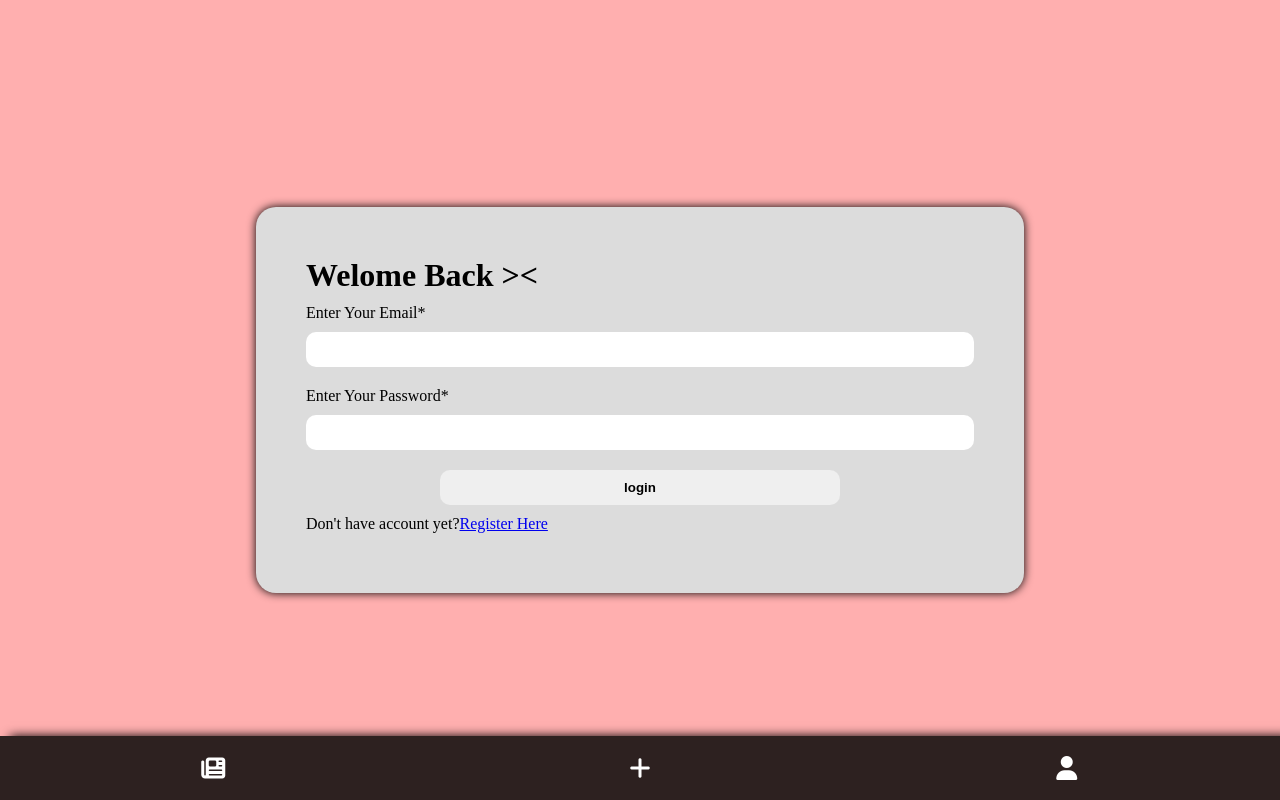
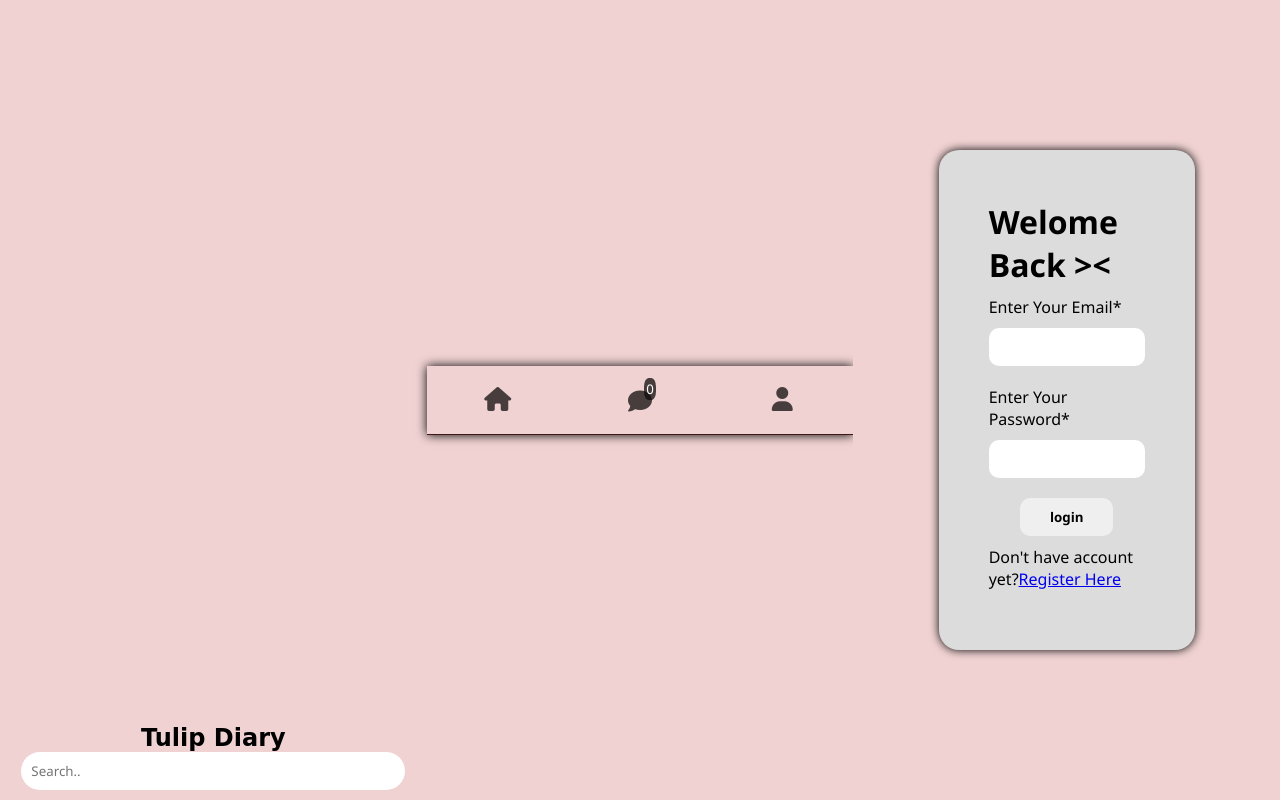
Before and after one commit to PhyoeKyawThan/re-tulip-diary, a Flask app: template app/templates/base.html in a window 1280 px wide. Run offline with Flask 3, Linux system fonts and the light colour scheme; the template is opened without the code that fills it, so the values that code supplies are empty; some libraries are stand-ins or nearby versions.

Commit message:
[ added ] home page frontend added, not finished yet

```diff
--- a/app/actions.py
+++ b/app/actions.py
@@ -15,6 +15,7 @@ def allowed_file(filename: str):
     return '.' in filename and \
         filename.rsplit('.', 1)[1].lower() in ALLOWED_EXTENSIONS
 
+# comment (/action/comment)
 @actions.route("/comment", methods=["POST", "GET"])
 def comment():
     """
@@ -54,6 +55,7 @@ def comment():
         })
     return render_template("errors/method_not_allowed.html")
 
+# post(action/post_upload)
 @actions.route("/post_upload", methods=["POST", "GET"])
 def upload_post():
     """
@@ -86,7 +88,8 @@ def upload_post():
             db.session.close()
             return jsonify(response_data)
     return render_template("errors/method_not_allowed.html")
-
+#
+# image upload (/action/upload_image)
 @actions.route("/upload_image", methods=["POST", "GET"])
 def upload_image():
     """
--- a/app/templates/base.html
+++ b/app/templates/base.html
@@ -1,94 +1,146 @@
 <!DOCTYPE html>
 <html lang="en">
-
 <head>
     <meta charset="UTF-8">
-    <meta http-equiv="X-UA-Compatible" content="IE=edge">
     <meta name="viewport" content="width=device-width, initial-scale=1.0">
     <script src="https://kit.fontawesome.com/04be286e27.js" crossorigin="anonymous"></script>
-    <title>{{ title }}</title>
+    <title>{% block title %}{% endblock %}</title>
     <style>
-        * {
+        *{
             width: 100%;
             margin: auto;
-            padding: 0;
             box-sizing: border-box;
+            font-family: 'Segoe UI', Tahoma, Geneva, Verdana, sans-serif;
         }
 
-        html,
-        body {
+        html, body{
             height: 100%;
-        }
-
-        .nav {
-            position: fixed;
-            bottom: 0;
-            height: fit-content;
-            display: flex;
-            justify-content: center;
-            align-items: center;
-            box-shadow: 10px 0 10px black;
-        }
-
-        .nav .nav-item {
-            text-align: center;
-            padding: 10px;
-            background-color: rgba(10, 10, 9, 0.856);
-            font-size: 1.5em;
-            cursor: pointer;
-        }
-
-        .nav-item i {
-            width: fit-content;
-            padding: 10px;
-            color: white;
-            border-radius: 50%;
-        }
-
-        .nav-item i:hover {
-            background-color: white;
-            color: black;
         }
 
         .container{
             height: 100%;
-            background-color: rgba(255, 0, 0, 0.171);
+            background-color: rgb(240, 210, 210);
+        }
+
+        .container .search{
+            display: flex;
+            flex-direction: column;
+            margin-bottom: 10px;
+        }
+        .search .header{
+            width: fit-content;
+            font-family: cursive;
+            font-weight: bold;
+            font-size: 1.5em;
+        }
+        .search .search-input{
+            width: 90%;
+        }
+
+        .search-input input{
+            border-radius: 20px;
+            border: none;
+            padding: 10px;
+        }
+        .container .nav{
+            display: flex;
+            flex-direction: row;
+            justify-content: center;
+            align-items: center;
+            border-bottom: 1px solid rgb(65, 22, 22);
+            box-shadow: 0 0 10px;
+        }
+
+        .nav .nav-item{
+            width: 30%;
+            text-align: center;
+            margin: 10px auto;
+        }
+
+        .nav-item i{
+            font-size: 1.5em;
+            color: rgba(15, 12, 12, 0.753);
+        }
+
+        .nav .comment{
+            position: relative;
+            top: -9px;
+        }
+        .comment .count{
+            position: relative;
+            top: 10px;
+            left: 10px;
+            background-color: rgba(15, 12, 12, 0.753);
+            color: white;
+            padding: 2px;
+            border-radius: 40%;
+        }
+
+
+        .display{
+            height: 100%;
+            background-color: rgb(240, 210, 210);
             overflow: scroll;
-            scroll-behavior: smooth;
         }
+
+
     </style>
 </head>
+<body>
+    <div class="container">
+        <div class="search">
+            <div class="header">
+                Tulip Diary
+            </div>
+            <div class="search-input">
+                <input type="search" name="search" id="search" placeholder="Search..">
+            </div>
+        </div>
+        <!-- search -->
+        <div class="nav">
+            <div class="nav-item" id="home">
+                <i class="fa-solid fa-house"></i>
+            </div>
+            <div class="nav-item comment" id="comment">
+                <small class="count">0</small>
+                <i class="fa-solid fa-comment" title="Comment"></i>
+            </div>
+            <div class="nav-item" id="profile">
+                <i class="fa-solid fa-user" title="Profile"></i>
+            </div>
+        </div>
+        <!-- nav -->
 
-<body>
-    <div class="nav">
-        <div class="nav-item"><i id="home" class="fa-solid fa-newspaper"></i></div>
-        <div class="nav-item"><i id="post-area" class="fa-solid fa-plus"></i></div>
-        <div class="nav-item"><i id="profile" class="fa-solid fa-user"></i></div>
+        <div class="display" id="display">
+
+        </div>
+        <!-- display -->
     </div>
-    <div class="container" id="container"></div>
     <script>
+        const tabs = document.querySelectorAll(".nav .nav-item");
         window.onload = ()=>{
-            fetch("/", {
-                    method: "GET"
-                }).then(response => response.text())
-                    .then(data => document.getElementById("container").innerHTML = data )
-                    .catch(error => console.error(error))
+            // default open home page starting window.onload
+            fetch("/home", {
+                    method: "GET",
+                })
+                .then( response => response.text() )
+                .then( data => {
+                    document.getElementById("display").innerHTML = data;
+                })
+                .catch( error => console.error("Error: ", error));
         }
-        const nav_items = document.querySelectorAll(".nav .nav-item i");
-        nav_items.forEach((nav) => {
-            nav.addEventListener("click", () => {
-                nav_items.forEach(item => item.style.backgroundColor = "rgba(10, 10, 9, 0.856)" );
-                nav.style.color = "black";
-                nav.style.backgroundColor = "white";
-                fetch("/" + (nav.id == "home" ? "": nav.id), {
-                    method: "GET"
-                }).then(response => response.text())
-                    .then(data => document.getElementById("container").innerHTML = data )
-                    .catch(error => console.error(error))
-            })
+        tabs.forEach( tab=> {
+            tab.addEventListener("click", (e)=>{
+                fetch("/" + tab.id, {
+                    method: "GET",
+                })
+                .then( response => response.text() )
+                .then( data => {
+                    document.getElementById("display").innerHTML = data;
+                })
+                .catch( error => console.error("Error: ", error));
+            });
         })
-
     </script>
 </body>
-
 </html>
--- a/app/views.py
+++ b/app/views.py
@@ -6,9 +6,15 @@ views = Blueprint("views", __name__)
 def index():
     state, message, user_id = check_user()
     if state:
+        return render_template('base.html', title="HOME")
+    return redirect(url_for("views.login", message=message))
+
+@views.route("/home")
+def home():
+    state, message, user_id = check_user()
+    if state:
         return render_template('index.html', title="HOME")
     return redirect(url_for("views.login", message=message))
-
 @views.route('/post-area')
 def post_area():
     state, message, user_id = check_user()
```
Also changed, not shown: app/templates/index.html (+144 -2 lines).
